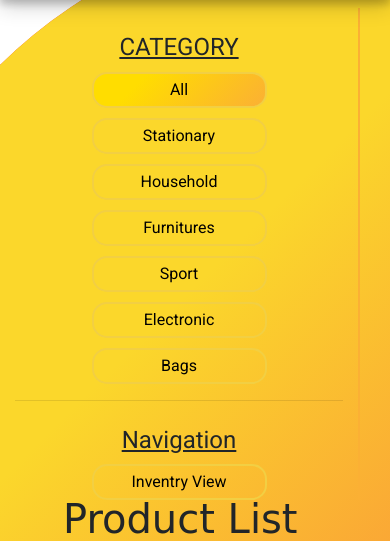
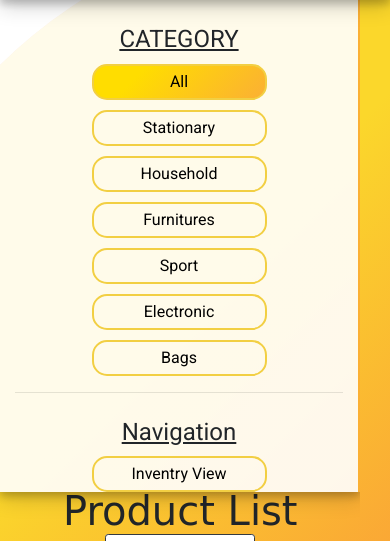
Before and after one commit to Yashvanthpai/Big_bucket, a Django app: template templates/login_home.html in a window 390 px wide. Shown: the part 110-651 px from the top of the page. Run offline with Django 3.2, Linux system fonts and the light colour scheme; the template is opened without the code that fills it, so the values that code supplies are empty; parts of the project's set-up code (start-up, migrations or seed data) failed here and were passed over; some libraries are stand-ins or nearby versions; some web fonts are replaced.

Commit message:
Leftnavbar style updated

```diff
--- a/firstapp/views.py
+++ b/firstapp/views.py
@@ -91,7 +91,7 @@ def cart_view(request):
     global cart_option
     total_item = 0
     total_amount= 0
-    form,objects,obj = None,None,None
+    form,objects,obj,bill_context = None,None,None,None
     if request.method =="POST":
         form = Productform(request.POST,request.FILES)
         try:
--- a/templates/index.html
+++ b/templates/index.html
@@ -102,7 +102,7 @@
                           overflow: hidden;
                         }
                          .navbarclass2{
-                            background-color:whitesmoke;
+                            background-color:white;
                             box-shadow: 0 4px 8px 0 rgba(0,0,0,.2),0 6px 20px 0 rgba(0,0,0,.19);
                             position: sticky;
                             top: 0;
--- a/templates/login_home.html
+++ b/templates/login_home.html
@@ -152,10 +152,15 @@
     .main-container{
         background-image:  linear-gradient(rgba(255,255,255,.65), rgba(255,255,255,.65)),url("{% static 'logo.png'%}");
     }
+    .leftnavigation_bar{
+            box-shadow: 0 4px 8px 0 rgba(0,0,0,.2),0 6px 20px 0 rgba(0,0,0,.19);
+            background-color: rgba(255, 255, 255, 0.9) ;
+            z-index: 15;
+    }
  </style>
  <p class="alert">Item added to user cart</p>
- <div class="row mt-2" style="position: relative;z-index: 5;">
-    <div class="col-sm-2" style="border-right: 2px solid #fbb034;">
+ <div class="row" style="position: relative;z-index: 5;">
+    <div class="col-sm-2 leftnavigation_bar" style="border-right: 2px solid #fbb034;">
         <h4 style="text-align: center; margin-top:25px;text-decoration: underline;">CATEGORY</h4>
         <ul id="catogorylist">
             <li id='cat1' onclick="catogory(this)" value="All">All</li>
```
Also changed, not shown: templates/cart_view.html (+6 -1 lines), db.sqlite3.
